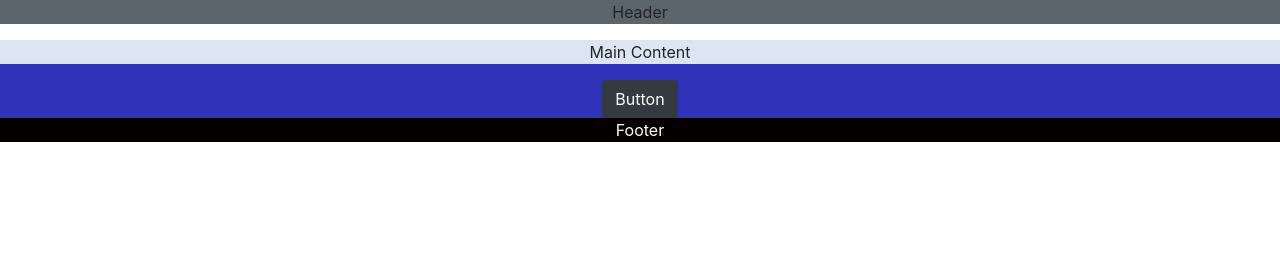
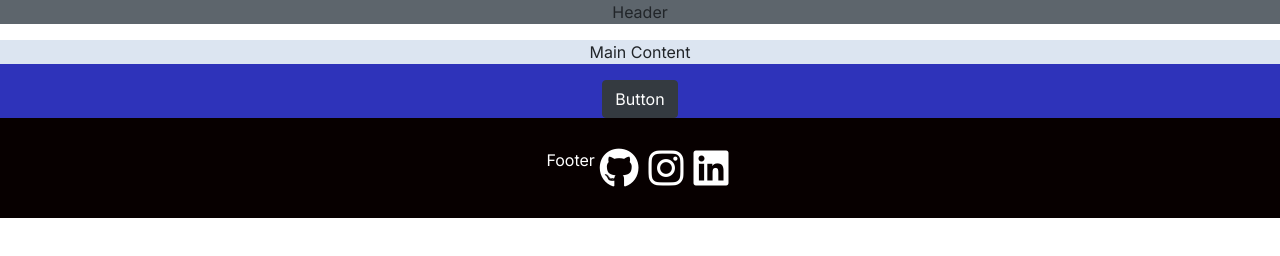
Before and after one commit to JackEstes06/BYU_IS120_W24_Project1, a plain HTML site: page index.html in a window 1280 px wide. Drawn offline with nearby package versions, Linux system fonts and the light colour scheme.

Commit message:
Good project baseline

```diff
--- a/index.html
+++ b/index.html
@@ -9,7 +9,17 @@
           content="width=device-width, user-scalable=no, initial-scale=1.0, maximum-scale=1.0, minimum-scale=1.0">
     <meta http-equiv="X-UA-Compatible" content="ie=edge">
     <title>Jack's Stacked Portfolio</title>
+    <!--Custom Google Fonts-->
+    <link rel="stylesheet" href="https://fonts.googleapis.com/css?family=Inter">
+
+    <!--Add Bootstrap CSS and JS-->
     <link rel="stylesheet" href="https://cdn.jsdelivr.net/npm/bootstrap@4.3.1/dist/css/bootstrap.min.css" integrity="sha384-ggOyR0iXCbMQv3Xipma34MD+dH/1fQ784/j6cY/iJTQUOhcWr7x9JvoRxT2MZw1T" crossorigin="anonymous">
+    <script defer src="https://cdn.jsdelivr.net/npm/bootstrap@4.3.1/dist/js/bootstrap.min.js" integrity="sha384-JjSmVgyd0p3pXB1rRibZUAYoIIy6OrQ6VrjIEaFf/nJGzIxFDsf4x0xIM+B07jRM" crossorigin="anonymous"></script>
+
+    <!-- Add Font Awesome -->
+    <script defer src="https://kit.fontawesome.com/5cc152d3ec.js" crossorigin="anonymous"></script>
+
+    <!-- Custom Styles -->
     <link rel="stylesheet" href="styles/styles.css">
 </head>
 <body>
@@ -22,8 +32,13 @@
     </main>
     <footer class="bg-dark text-center">
         <p class="text-white">Footer</p>
+        <div class="footer">
+            <div class="footer-content">
+                <a href="https://github.com/JackEstes06" target="_blank"><i class="fa-brands fa-github"></i></a>
+                <a href="https://www.instagram.com/jtestes10/" target="_blank"><i class="fa-brands fa-instagram"></i></a>
+                <a href="https://www.linkedin.com/in/jackestes06/" target="_blank"><i class="fa-brands fa-linkedin"></i></a>
+            </div>
+        </div>
     </footer>
-
-    <script src="https://cdn.jsdelivr.net/npm/bootstrap@4.3.1/dist/js/bootstrap.min.js" integrity="sha384-JjSmVgyd0p3pXB1rRibZUAYoIIy6OrQ6VrjIEaFf/nJGzIxFDsf4x0xIM+B07jRM" crossorigin="anonymous"></script>
 </body>
 </html>
--- a/styles/styles.css
+++ b/styles/styles.css
@@ -17,3 +17,27 @@ body {
 .bg-success { background-color: #0b9d5c !important; }
 .bg-warning { background-color: #dfca0b !important; }
 .bg-danger { background-color: #ed1f04 !important; }
+
+/*footer css*/
+footer {
+    background-color: lightgray;
+    height: 100px;
+    display: flex;
+    align-items: center;
+    justify-content: center;
+}
+.footer-content {
+    border-radius: 15px;
+    display: flex;
+    flex-direction: row;
+    height: 50px;
+    align-items: center;
+    justify-content: center;
+}
+.footer-content a, img {
+    margin: 5px;
+}
+.fa-brands {
+    color: white;
+    font-size: 2.5em;
+}
```
